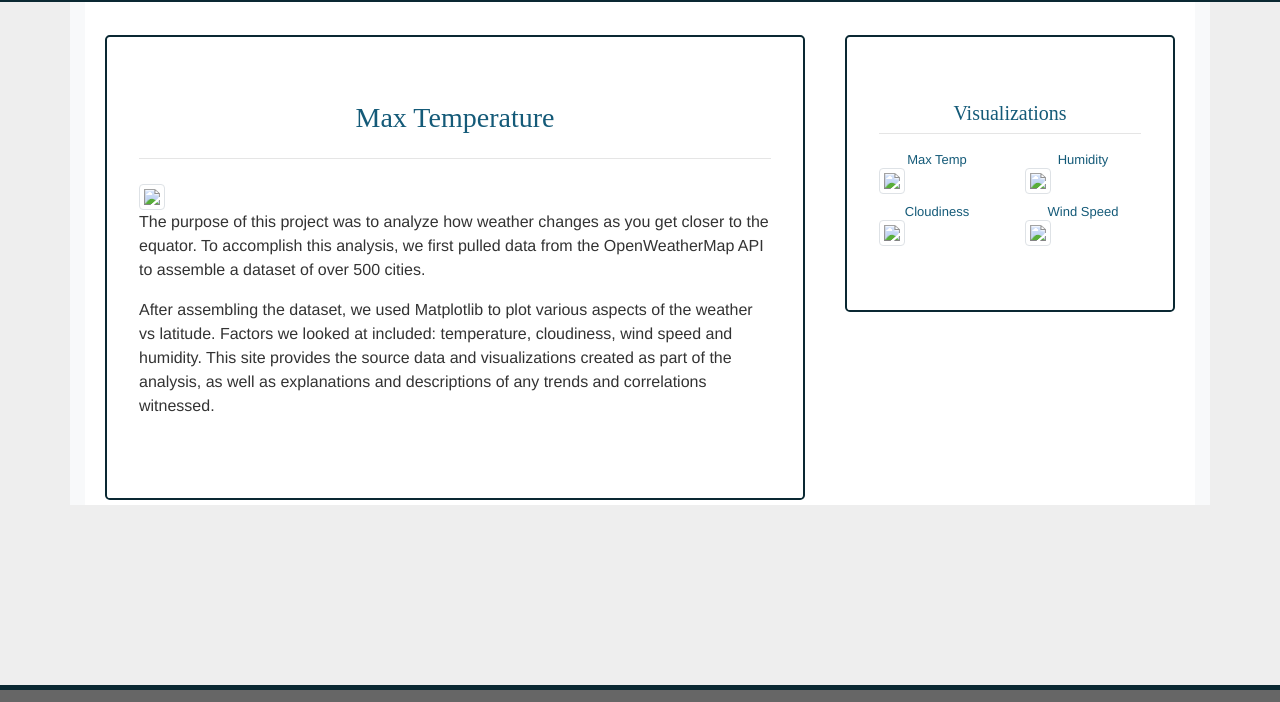
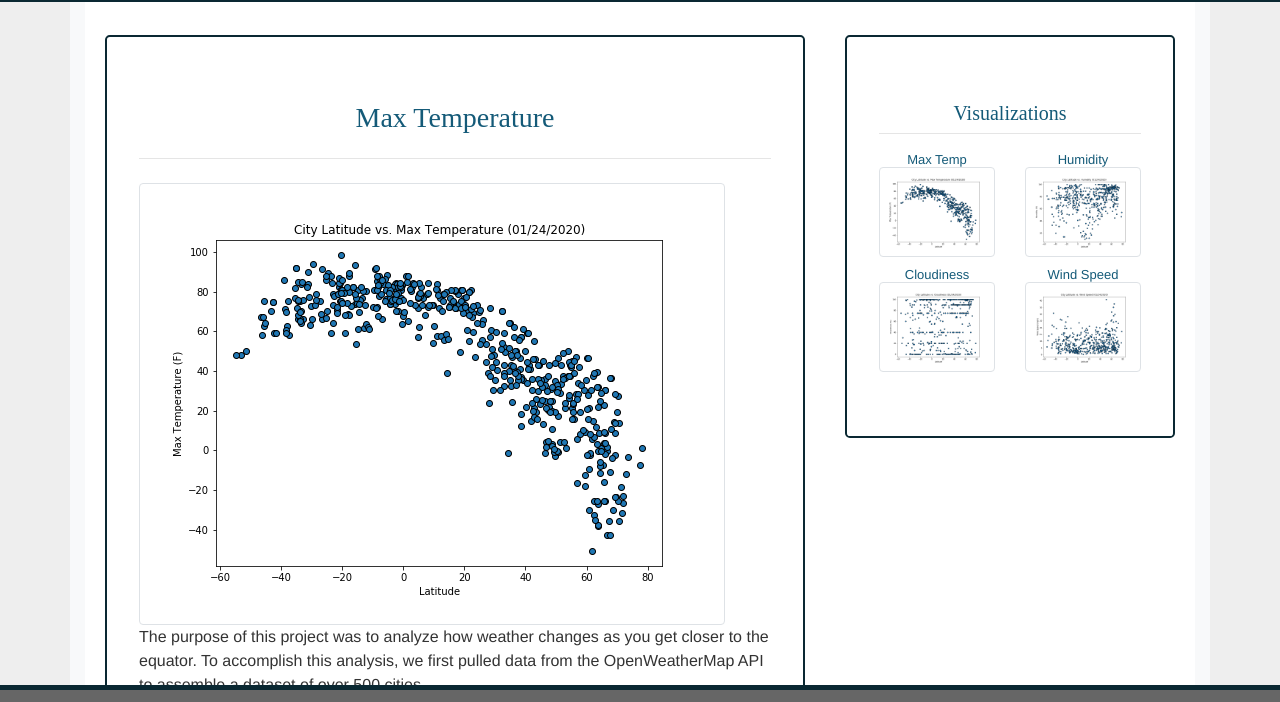
Before and after one commit to shanergy/Web-Design-Challenge, a plain HTML site: page index.html in a window 1280 px wide. Shown: the part 71-773 px from the top of the page. Drawn offline with nearby package versions, Linux system fonts and the light colour scheme; files that its build step writes are made by us from their sources.

Commit message:
updated, file pathing

```diff
--- a/index.html
+++ b/index.html
@@ -9,7 +9,7 @@
     <meta name="author" content="Shane Gatenby">
     <!-- Bootstrap CSS -->
     <link rel="stylesheet" href="https://stackpath.bootstrapcdn.com/bootstrap/4.4.1/css/bootstrap.min.css" integrity="sha384-Vkoo8x4CGsO3+Hhxv8T/Q5PaXtkKtu6ug5TOeNV6gBiFeWPGFN9MuhOf23Q9Ifjh" crossorigin="anonymous">
-    <link rel="stylesheet" type="text/css" href="assets/CSS/style.css">
+    <link rel="stylesheet" type="text/css" href="WebVisualizations/assets/CSS/style.css">
   </head>
 
   <body>
@@ -24,17 +24,17 @@
           <li class="nav-item dropdown">
             <a class="nav-link dropdown-toggle" id="navbarDropdown" role="button" data-toggle="dropdown" href="#">Plots</a>
             <div class="dropdown-menu">
-              <a class="dropdown-item" href="max_temperature.html">Max Temperature</a>
-              <a class="dropdown-item" href="humidity.html">Humidity</a>
-              <a class="dropdown-item" href="cloudiness.html">Cloudiness</a>
-              <a class="dropdown-item" href="wind_speed.html">Wind Speed</a>
+              <a class="dropdown-item" href="WebVisualizations/max_temperature.html">Max Temperature</a>
+              <a class="dropdown-item" href="WebVisualizations/humidity.html">Humidity</a>
+              <a class="dropdown-item" href="WebVisualizations/cloudiness.html">Cloudiness</a>
+              <a class="dropdown-item" href="WebVisualizations/wind_speed.html">Wind Speed</a>
             </div>
           </li>
           <li class="navbar-item">
-            <a class="nav-link" href="comparisons.html">Comparisons</a>
+            <a class="nav-link" href="WebVisualizations/comparisons.html">Comparisons</a>
           </li>
           <li class="navbar-item">
-            <a class="nav-link" href="data.html">Data</a>
+            <a class="nav-link" href="WebVisualizations/data.html">Data</a>
           </li>
         </ul>
       </div>
@@ -47,7 +47,7 @@
             <div class="jumbotron">
               <h3>Max Temperature</h1>
               <hr class="my-4">
-              <img src="Visualizations/latitude_vs_max_temp_plot.png" class="img-thumbnail">
+              <img src="WebVisualizations/Visualizations/latitude_vs_max_temp_plot.png" class="img-thumbnail">
               <p>The purpose of this project was to analyze how weather changes as you get closer to the equator.  To accomplish this analysis, we first pulled data from the OpenWeatherMap API to assemble a dataset of over 500 cities.</p>
               <p>After assembling the dataset, we used Matplotlib to plot various aspects of the weather vs latitude.  Factors we looked at included: temperature, cloudiness, wind speed and humidity.  This site provides the source data and visualizations created as part of the analysis, as well as explanations and descriptions of any trends and correlations witnessed.</p>
             </div>
@@ -60,29 +60,29 @@
                 <div class="col-lg-6 col-sm-3">
                   <!-- <p>***PLACEHOLDER for Max Temp Visualization***</p> -->
                   <h6>Max Temp</h6>
-                  <a class="nav-pill" role="button" href="max_temperature.html">
-                    <img  class="img-thumbnail" src="Visualizations/latitude_vs_max_temp_plot.png" href="max_temperature.html">
+                  <a class="nav-pill" role="button" href="WebVisualizations/max_temperature.html">
+                    <img  class="img-thumbnail" src="WebVisualizations/Visualizations/latitude_vs_max_temp_plot.png" href="WebVisualizations/max_temperature.html">
                   </a>
                 </div>
                 <div class="col-lg-6 col-sm-3">
                   <!-- <p>***PLACEHOLDER for Humidity Visualization***</p> -->
                   <h6>Humidity</h6>
-                  <a class="nav-pill" role="button" href="humidity.html">
-                    <img  class="img-thumbnail" src="Visualizations/latitude_vs_humidity_plot.png" href="humidity.html">
+                  <a class="nav-pill" role="button" href="WebVisualizations/humidity.html">
+                    <img  class="img-thumbnail" src="WebVisualizations/Visualizations/latitude_vs_humidity_plot.png" href="WebVisualizations/humidity.html">
                   </a>
                 </div>
                 <div class="col-lg-6 col-sm-3">
                   <!-- <p>***PLACEHOLDER for Cloudiness Visualization***</p> -->
                   <h6>Cloudiness</h6>
-                  <a class="nav-pill" role="button" href="cloudiness.html">
-                    <img  class="img-thumbnail" src="Visualizations/latitude_vs_cloudiness_plot.png" href="cloudiness.html">
+                  <a class="nav-pill" role="button" href="WebVisualizations/cloudiness.html">
+                    <img  class="img-thumbnail" src="WebVisualizations/Visualizations/latitude_vs_cloudiness_plot.png" href="WebVisualizations/cloudiness.html">
                   </a>
                 </div>
                 <div class="col-lg-6 col-sm-3">
                   <!-- <p>***PLACEHOLDER for Wind Speed Visualization***</p> -->
                   <h6>Wind Speed</h6>
-                  <a class="nav-pill" role="button" href="wind_speed.html">
-                    <img  class="img-thumbnail" src="Visualizations/latitude_vs_wind_speed_plot.png" href="wind_speed.html">
+                  <a class="nav-pill" role="button" href="WebVisualizations/wind_speed.html">
+                    <img  class="img-thumbnail" src="WebVisualizations/Visualizations/latitude_vs_wind_speed_plot.png" href="WebVisualizations/wind_speed.html">
                   </a>
                 </div>
               </div>
```
